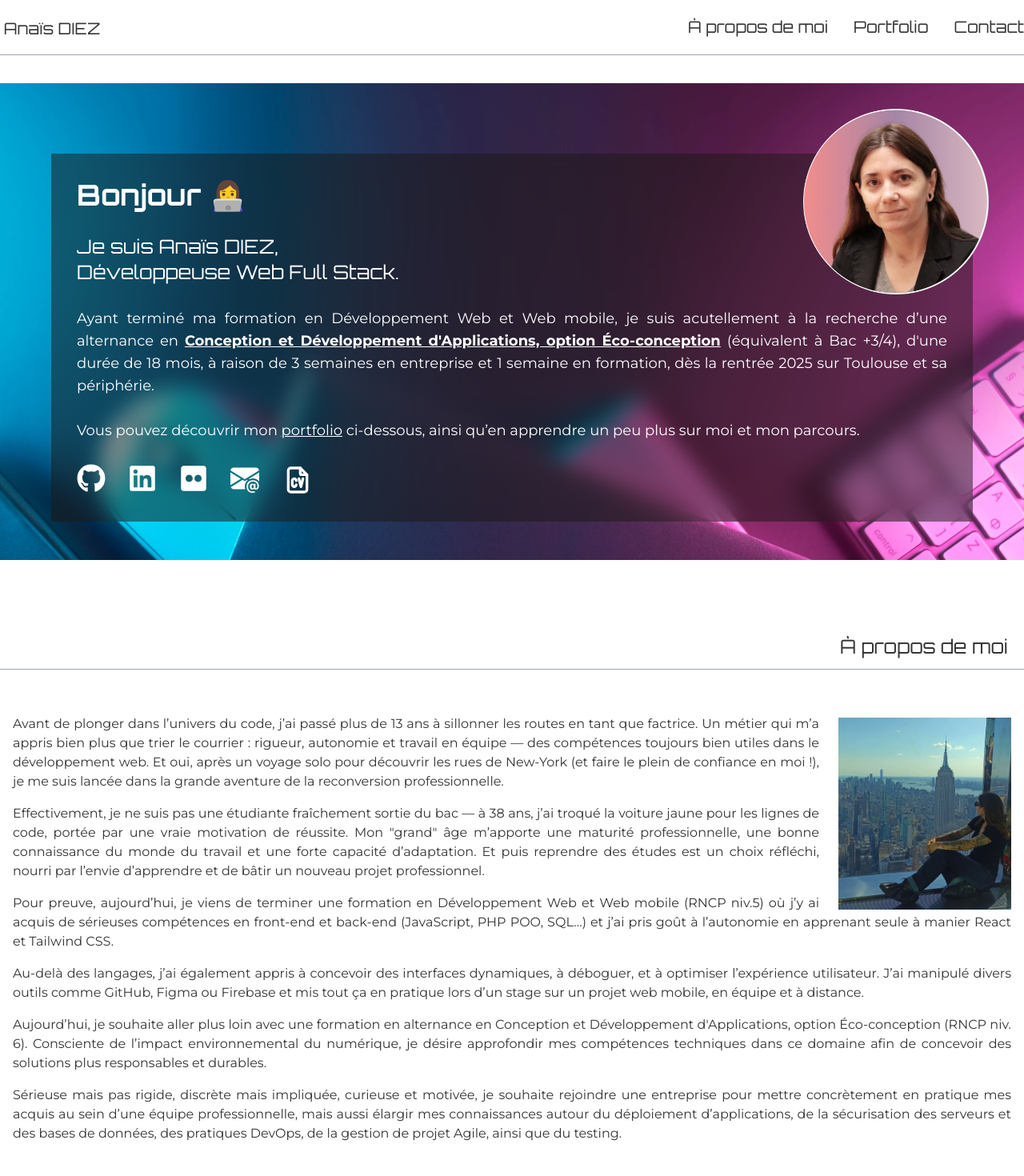
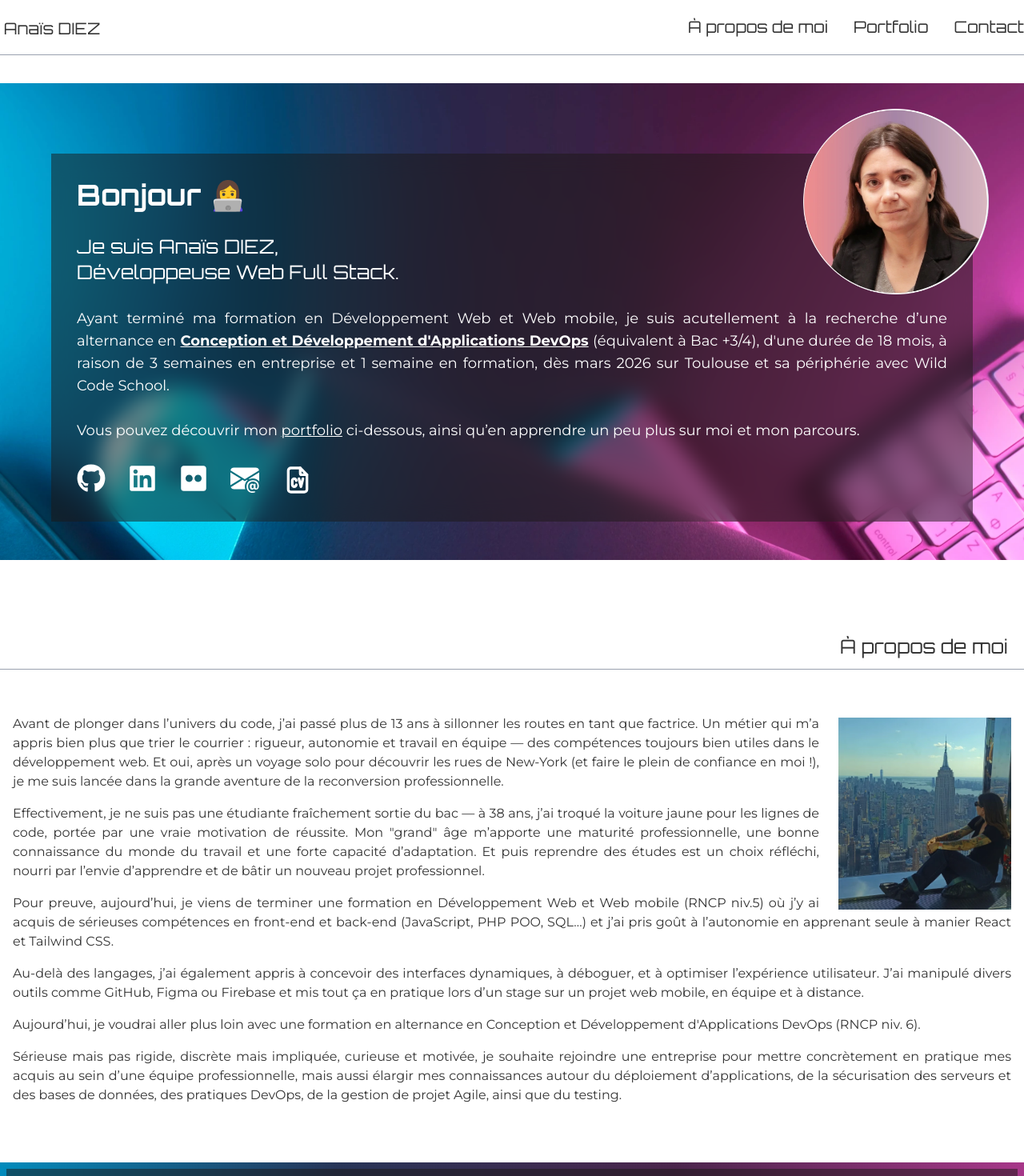
Before and after one commit to Anais-DZ/Portfolio, a React (Vite) app: page / in a window 1280 px wide. Shown: the top 1470 px of the page at 80% size. Built offline with nearby package versions, Linux system fonts and the light colour scheme.

Commit message:
correction date de formation

```diff
--- a/src/componants/Introduction.tsx
+++ b/src/componants/Introduction.tsx
@@ -41,9 +41,9 @@ function Introduction() {
                                 target="_blank"
                                 className="underline lg:hover:text-pink-500 transition-all duration-300 ease-in-out font-bold"
                             >
-                                Conception et Développement d'Applications, option Éco-conception
+                                Conception et Développement d'Applications DevOps
                             </a>
-                            {" "}(équivalent à Bac +3/4), d'une durée de 18 mois, à raison de 3 semaines en entreprise et 1 semaine en formation, dès la rentrée 2025 sur Toulouse et sa périphérie.
+                            {" "}(équivalent à Bac +3/4), d'une durée de 18 mois, à raison de 3 semaines en entreprise et 1 semaine en formation, dès mars 2026 sur Toulouse et sa périphérie avec Wild Code School.
                         </p>
                         <p className="text-left lg:text-lg">
                             Vous pouvez découvrir mon{" "}
--- a/src/pages/Home.tsx
+++ b/src/pages/Home.tsx
@@ -35,7 +35,7 @@ function Home() {
 
         <p>Au-delà des langages, j’ai également appris à concevoir des interfaces dynamiques, à déboguer, et à optimiser l’expérience utilisateur. J’ai manipulé divers outils comme GitHub, Figma ou Firebase et mis tout ça en pratique lors d’un stage sur un projet web mobile, en équipe et à distance.</p>
 
-        <p>Aujourd’hui, je souhaite aller plus loin avec une formation en alternance en Conception et Développement d'Applications, option Éco-conception (RNCP niv. 6). Consciente de l’impact environnemental du numérique, je désire approfondir mes compétences techniques dans ce domaine afin de concevoir des solutions plus responsables et durables.</p>
+        <p>Aujourd’hui, je voudrai aller plus loin avec une formation en alternance en Conception et Développement d'Applications DevOps (RNCP niv. 6).</p>
 
         <p>Sérieuse mais pas rigide, discrète mais impliquée, curieuse et motivée, je souhaite rejoindre une entreprise pour mettre concrètement en pratique mes acquis au sein d’une équipe professionnelle, mais aussi élargir mes connaissances autour du déploiement d’applications, de la sécurisation des serveurs et des bases de données, des pratiques DevOps, de la gestion de projet Agile, ainsi que du testing.</p>
       </section>
```
